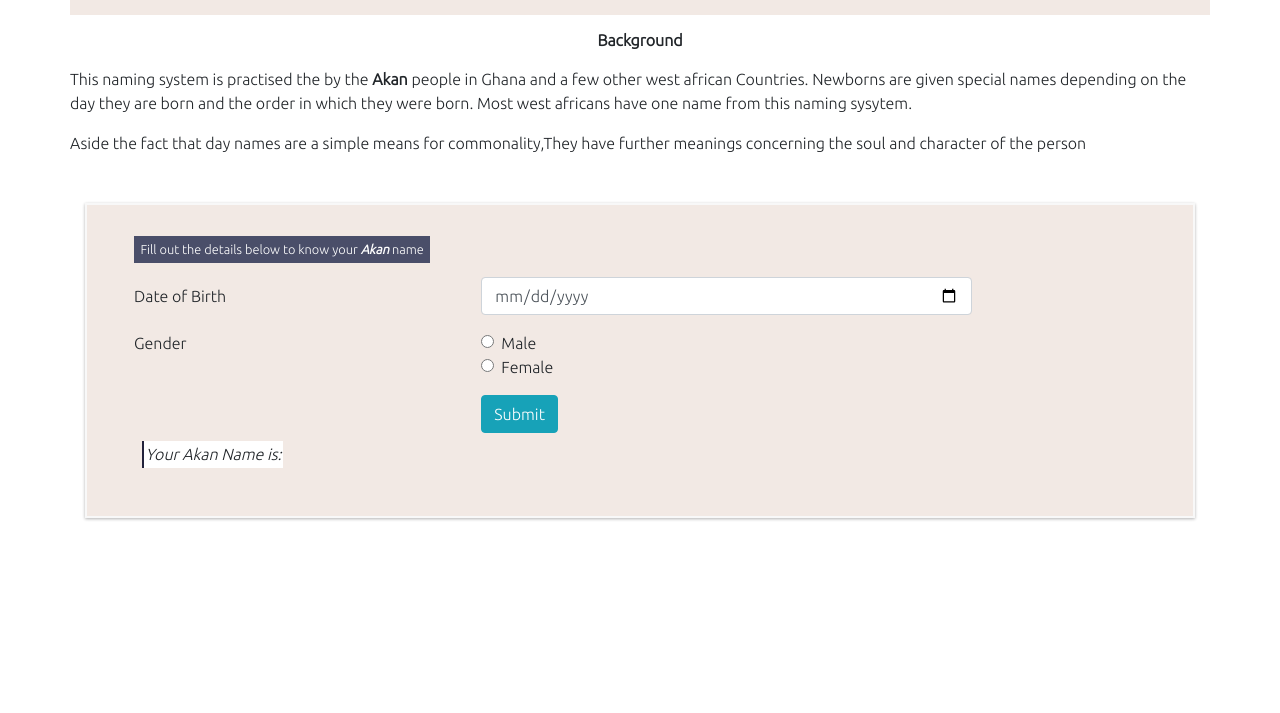
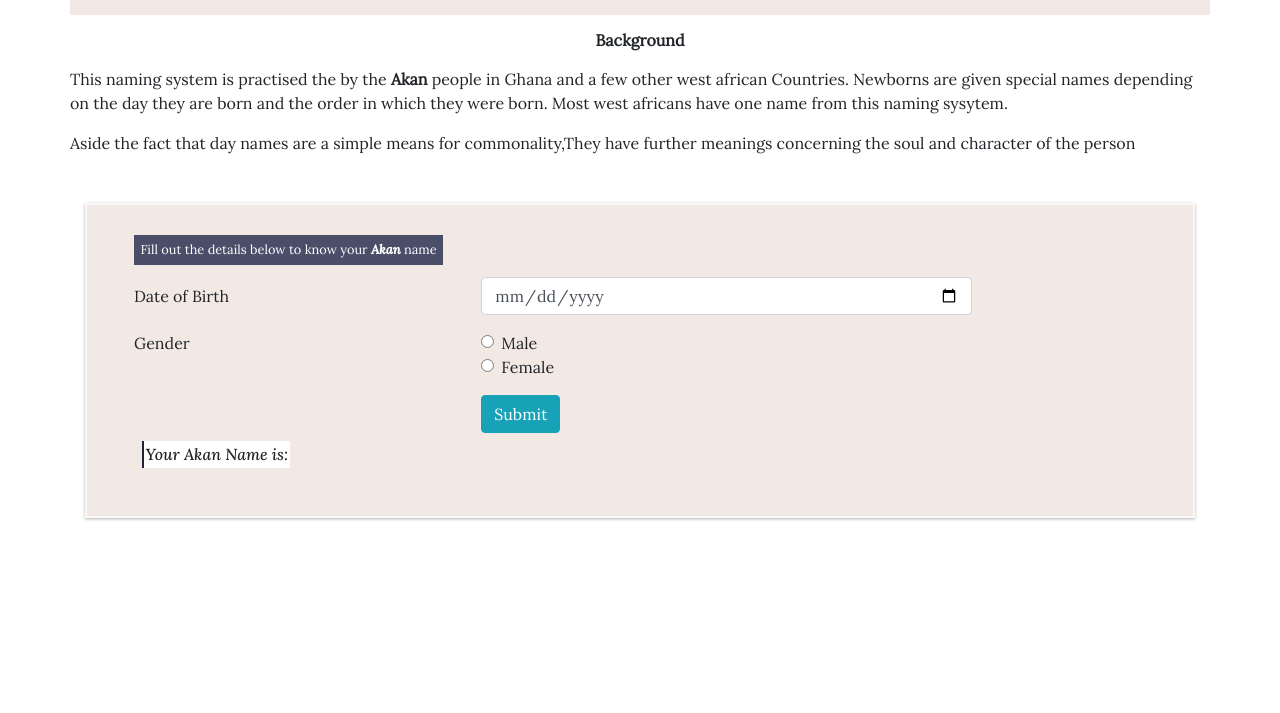
Before and after one commit to joanwanjiku/Akan, a plain HTML site: page index.html in a window 1280 px wide. Shown: the part 87-800 px from the top of the page. Drawn offline with nearby package versions, Linux system fonts and the light colour scheme.

Commit message:
changed the font-family and got rid of unnecessary newlines

```diff
--- a/css/style.css
+++ b/css/style.css
@@ -5,7 +5,8 @@ font-family: 'Ubuntu', sans-serif; */
 body{
     width: 90%;
     margin: 0 auto;
-    font-family: 'Ubuntu', sans-serif;
+    font-family: 'Lora', sans-serif;
+
     /* background-color: #c9ada7; */
 }
 .error::before{
```
Also changed, not shown: index.html (+0 -1 lines), js/main.js (line endings or trailing spaces).
